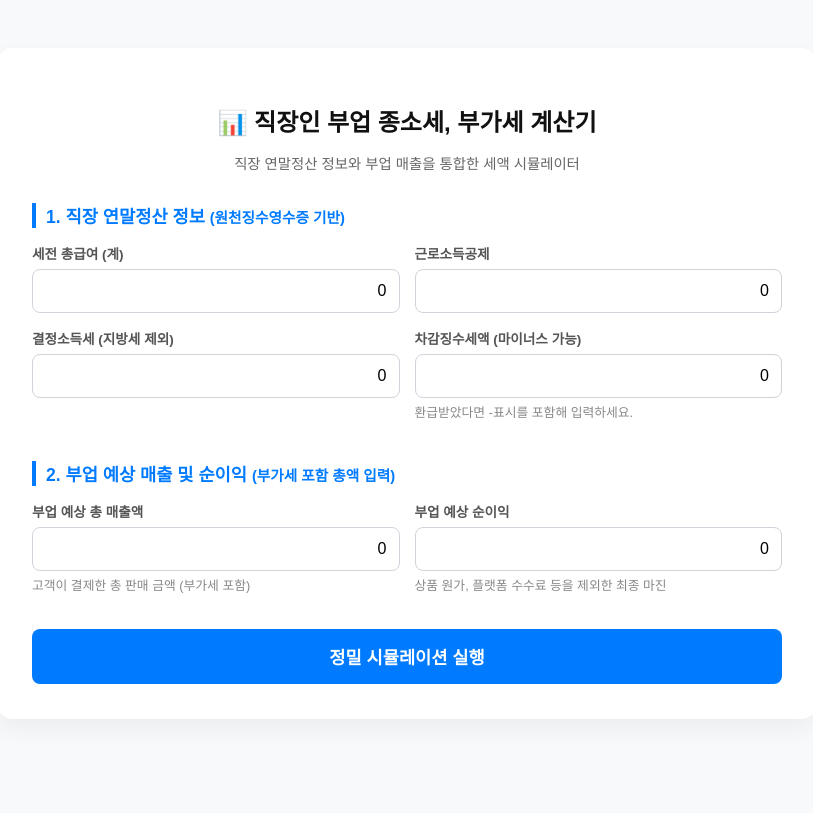
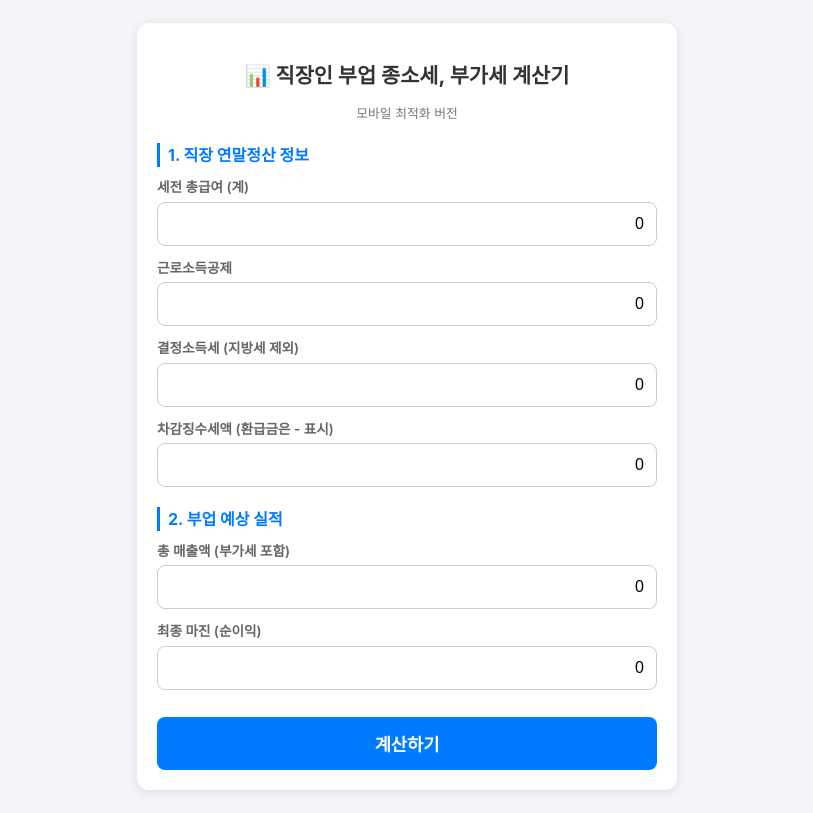
Before and after one commit to whitefrill/laladay6, a plain HTML site: page 직장인 부업 종소세, 부가세 계산기.html in a window 1280 px wide. Shown: the whole page, without its empty margins (233-1046 px from the left). Drawn offline with Linux system fonts and the light colour scheme.

Commit message:
Add files via upload

```diff
--- a/직장인 부업 종소세, 부가세 계산기.html
+++ b/직장인 부업 종소세, 부가세 계산기.html
@@ -2,129 +2,64 @@
 <html lang="ko">
 <head>
     <meta charset="UTF-8">
-    <title>직장인 부업 종소세, 부가세 계산기</title>
+    <meta name="viewport" content="width=device-width, initial-scale=1.0">
+    <title>직장인 부업 세금 계산기</title>
     <style>
-        body { font-family: 'Malgun Gothic', sans-serif; background: #f8f9fa; padding: 40px 20px; color: #333; }
-        .container { max-width: 750px; margin: 0 auto; background: white; padding: 35px; border-radius: 16px; box-shadow: 0 10px 25px rgba(0,0,0,0.05); }
-        h2 { text-align: center; color: #111; margin-bottom: 10px; font-weight: bold; }
-        .subtitle { text-align: center; color: #666; font-size: 0.9em; margin-bottom: 30px; }
-        .section-title { font-size: 1.1em; font-weight: bold; color: #007bff; border-left: 4px solid #007bff; padding-left: 10px; margin: 25px 0 15px 0; }
-        .grid { display: grid; grid-template-columns: 1fr 1fr; gap: 15px; }
-        .input-group { margin-bottom: 15px; }
-        label { display: block; margin-bottom: 6px; font-weight: 600; font-size: 0.85em; color: #555; }
-        input[type="text"] { width: 100%; padding: 12px; border: 1px solid #ced4da; border-radius: 8px; box-sizing: border-box; font-size: 1em; text-align: right; }
-        .info-tip { font-size: 0.8em; color: #888; margin-top: 4px; }
-        button { width: 100%; padding: 15px; background: #007bff; color: white; border: none; border-radius: 8px; cursor: pointer; font-size: 1.1em; font-weight: bold; margin-top: 20px; transition: 0.2s; }
-        button:hover { background: #0056b3; }
-        .result-box { margin-top: 30px; padding: 25px; background: #f1f3f5; border-radius: 12px; display: none; }
-        .result-row { display: flex; justify-content: space-between; margin-bottom: 10px; font-size: 0.95em; }
-        .result-row.total { font-size: 1.2em; font-weight: bold; border-top: 2px dashed #dee2e6; padding-top: 15px; margin-top: 15px; }
-        .highlight-box { background: #fff; padding: 15px; border-radius: 8px; margin: 15px 0; border: 1px solid #e2e8f0; }
+        body { font-family: -apple-system, BlinkMacSystemFont, "Segoe UI", Roboto, sans-serif; background: #f4f4f9; padding: 15px; color: #333; line-height: 1.5; }
+        .container { max-width: 500px; margin: 0 auto; background: white; padding: 20px; border-radius: 12px; box-shadow: 0 2px 10px rgba(0,0,0,0.1); }
+        h2 { text-align: center; font-size: 1.3em; margin-bottom: 5px; }
+        .subtitle { text-align: center; color: #777; font-size: 0.8em; margin-bottom: 20px; }
+        .section-title { font-size: 1em; font-weight: bold; color: #007bff; border-left: 3px solid #007bff; padding-left: 8px; margin: 20px 0 10px 0; }
+
+        /* 모바일을 위해 1열 구조로 변경 */
+        .input-group { margin-bottom: 12px; }
+        label { display: block; font-size: 0.85em; font-weight: 600; margin-bottom: 4px; color: #666; }
+        input[type="text"] { width: 100%; padding: 12px; border: 1px solid #ccc; border-radius: 8px; font-size: 1em; box-sizing: border-box; text-align: right; }
+        .info-tip { font-size: 0.75em; color: #999; margin-top: 2px; }
+
+        button { width: 100%; padding: 14px; background: #007bff; color: white; border: none; border-radius: 8px; font-size: 1.1em; font-weight: bold; margin-top: 15px; }
+
+        .result-box { margin-top: 20px; padding: 15px; background: #f8f9fa; border-radius: 10px; display: none; font-size: 0.9em; }
+        .result-row { display: flex; justify-content: space-between; margin-bottom: 8px; }
+        .highlight-box { background: #fff; padding: 10px; border-radius: 8px; margin: 10px 0; border: 1px solid #e2e8f0; }
+        .total { font-size: 1.1em; font-weight: bold; border-top: 1px solid #ddd; padding-top: 10px; margin-top: 10px; }
         .text-blue { color: #007bff; font-weight: bold; }
         .text-red { color: #dc3545; font-weight: bold; }
-        .badge { background: #6c757d; color: white; padding: 2px 6px; border-radius: 4px; font-size: 0.75em; margin-right: 5px; vertical-align: middle; }
     </style>
 </head>
 <body>
 
 <div class="container">
     <h2>📊 직장인 부업 종소세, 부가세 계산기</h2>
-    <p class="subtitle">직장 연말정산 정보와 부업 매출을 통합한 세액 시뮬레이터</p>
+    <p class="subtitle">모바일 최적화 버전</p>
 
-    <!-- 1. 직장 정보 -->
-    <div class="section-title">1. 직장 연말정산 정보 <small>(원천징수영수증 기반)</small></div>
-    <div class="grid">
-        <div class="input-group">
-            <label>세전 총급여 (계)</label>
-            <input type="text" id="salary" value="0" oninput="formatInput(this)">
+    <div class="section-title">1. 직장 연말정산 정보</div>
+    <div class="input-group"><label>세전 총급여 (계)</label><input type="text" id="salary" value="0" oninput="formatInput(this)"></div>
+    <div class="input-group"><label>근로소득공제</label><input type="text" id="wageDeduction" value="0" oninput="formatInput(this)"></div>
+    <div class="input-group"><label>결정소득세 (지방세 제외)</label><input type="text" id="firmTax" value="0" oninput="formatInput(this)"></div>
+    <div class="input-group"><label>차감징수세액 (환급금은 - 표시)</label><input type="text" id="interimTax" value="0" oninput="formatInput(this, true)"></div>
+
+    <div class="section-title">2. 부업 예상 실적</div>
+    <div class="input-group"><label>총 매출액 (부가세 포함)</label><input type="text" id="sales" value="0" oninput="formatInput(this)"></div>
+    <div class="input-group"><label>최종 마진 (순이익)</label><input type="text" id="sideProfit" value="0" oninput="formatInput(this)"></div>
+
+    <button onclick="calculatePreciseTax()">계산하기</button>
+
+    <div id="resultArea" class="result-box">
+        <div class="section-title" style="color:#28a745; border-color:#28a745;">결과</div>
+        <div class="highlight-box">
+            <div class="result-row"><span>직장 과세표준 구간</span><span id="resTaxBrack">-</span></div>
+            <div class="result-row"><span>부업 세율</span><span id="resRate">0%</span></div>
         </div>
-        <div class="input-group">
-            <label>근로소득공제</label>
-            <input type="text" id="wageDeduction" value="0" oninput="formatInput(this)">
+        <div class="result-row"><span>1월 예상 부가세</span><span class="text-blue" id="resVat">0원</span></div>
+        <div class="highlight-box">
+            <div class="result-row"><span>순이익 총액</span><span id="rawProfit">0원</span></div>
+            <div class="result-row"><span>부가세 제외</span><span class="text-red">- <span id="vatInProfit">0</span>원</span></div>
+            <div class="result-row" style="font-weight:bold; border-top:1px solid #ddd; padding-top:5px;"><span>종소세 대상 순이익</span><span class="text-blue" id="realProfit">0원</span></div>
         </div>
-    </div>
-    <div class="grid">
-        <div class="input-group">
-            <label>결정소득세 (지방세 제외)</label>
-            <input type="text" id="firmTax" value="0" oninput="formatInput(this)">
-        </div>
-        <div class="input-group">
-            <label>차감징수세액 (마이너스 가능)</label>
-            <input type="text" id="interimTax" value="0" oninput="formatInput(this, true)">
-            <div class="info-tip">환급받았다면 -표시를 포함해 입력하세요.</div>
-        </div>
-    </div>
-
-    <!-- 2. 부업 정보 (부가세 포함하여 입력) -->
-    <div class="section-title">2. 부업 예상 매출 및 순이익 <small>(부가세 포함 총액 입력)</small></div>
-    <div class="grid">
-        <div class="input-group">
-            <label>부업 예상 총 매출액</label>
-            <input type="text" id="sales" value="0" oninput="formatInput(this)">
-            <div class="info-tip">고객이 결제한 총 판매 금액 (부가세 포함)</div>
-        </div>
-        <div class="input-group">
-            <label>부업 예상 순이익</label>
-            <input type="text" id="sideProfit" value="0" oninput="formatInput(this)">
-            <div class="info-tip">상품 원가, 플랫폼 수수료 등을 제외한 최종 마진</div>
-        </div>
-    </div>
-
-    <button onclick="calculatePreciseTax()">정밀 시뮬레이션 실행</button>
-
-    <!-- 3. 결과 화면 -->
-    <div id="resultArea" class="result-box">
-        <div class="section-title" style="margin-top:0; border-color:#28a745; color:#28a745;">3. 시뮬레이션 결과</div>
-
-        <div class="highlight-box">
-            <div class="result-row">
-                <span><span class="badge">정보</span> 직장 과세표준 구간</span>
-                <span id="resTaxBrack" style="font-weight:bold;">-</span>
-            </div>
-            <div class="result-row">
-                <span><span class="badge">정보</span> 부업 적용 예상 세율</span>
-                <span><span id="resRate">0</span>%</span>
-            </div>
-        </div>
-
-        <div class="result-row">
-            <span>💸 1월 예상 부가가치세 (반납할 돈)</span>
-            <span>약 <span id="resVat" class="text-blue">0</span> 원</span>
-        </div>
-
-        <div class="highlight-box" style="border-left: 4px solid #f6ad55;">
-            <p style="font-size:0.85em; margin-bottom:10px; color:#c05621; font-weight:bold;">💡 종합소득세 계산 원리</p>
-            <div class="result-row">
-                <span>입력하신 부업 순이익 (최종 마진)</span>
-                <span id="rawProfit">0</span>원
-            </div>
-            <div class="result-row">
-                <span>부가세 제외 (내 돈 아님)</span>
-                <span class="text-red">- <span id="vatInProfit">0</span>원</span>
-            </div>
-            <div class="result-row" style="border-top:1px solid #ddd; padding-top:5px; font-weight:bold;">
-                <span>종소세 대상 순이익 (장부상 이익)</span>
-                <span id="realProfit" class="text-blue">0</span>원
-            </div>
-        </div>
-
-        <div class="result-row">
-            <span>📅 5월 종합소득세 추가분</span>
-            <span><span id="resIncomeTax">0</span> 원</span>
-        </div>
-        <div class="result-row">
-            <span>➕ 지방소득세 (10%)</span>
-            <span><span id="resLocalTax">0</span> 원</span>
-        </div>
-
-        <div class="result-row total">
-            <span>최종 정산 (직장환급금 반영 후)</span>
-            <span id="resFinalStatus" class="text-blue">0 원</span>
-        </div>
-
-        <p style="font-size: 0.8em; color: #6c757d; margin-top: 15px; text-align: center; line-height:1.5;">
-            ※ 부가세는 내 이익이 아니라 국가에 전달하는 돈이므로,<br>소득세 계산 시에는 자동으로 제외 처리되었습니다.
-        </p>
+        <div class="result-row"><span>5월 종소세 추가분</span><span id="resIncomeTax">0원</span></div>
+        <div class="result-row"><span>지방소득세 (10%)</span><span id="resLocalTax">0원</span></div>
+        <div class="result-row total"><span>최종 정산 금액</span><span id="resFinalStatus">0원</span></div>
     </div>
 </div>
 
@@ -143,65 +78,28 @@
         }
         el.value = value;
     }
-
     function parseNumber(id) {
         const val = document.getElementById(id).value.replace(/,/g, '');
         return val === '' || val === '-' ? 0 : parseFloat(val);
     }
-
     function calculatePreciseTax() {
-        const salary = parseNumber('salary');
-        const wageDeduction = parseNumber('wageDeduction');
-        const firmTax = parseNumber('firmTax');
-        const interimTax = parseNumber('interimTax');
-        const salesTotal = parseNumber('sales');
-        const profitTotal = parseNumber('sideProfit');
-
-        const vatInSales = Math.floor(salesTotal / 11);
-        const vatInProfit = Math.floor(profitTotal * 0.1);
-        const realProfit = profitTotal - vatInProfit;
-
-        let estimatedBase = 0;
-        if (firmTax <= 840000) estimatedBase = firmTax / 0.06;
-        else if (firmTax <= 6240000) estimatedBase = (firmTax + 1260000) / 0.15;
-        else if (firmTax <= 15360000) estimatedBase = (firmTax + 5760000) / 0.24;
-        else if (firmTax <= 37060000) estimatedBase = (firmTax + 15440000) / 0.35;
-        else estimatedBase = (firmTax + 19940000) / 0.38;
-
-        let rate = 0;
-        let bracketText = "";
-        if (estimatedBase <= 14000000) { rate = 0.06; bracketText = "1,400만 이하 (6%)"; }
-        else if (estimatedBase <= 50000000) { rate = 0.15; bracketText = "5,000만 이하 (15%)"; }
-        else if (estimatedBase <= 88000000) { rate = 0.24; bracketText = "8,800만 이하 (24%)"; }
-        else if (estimatedBase <= 150000000) { rate = 0.35; bracketText = "1.5억 이하 (35%)"; }
-        else { rate = 0.38; bracketText = "1.5억 초과 (38%)"; }
-
-        const incomeTax = Math.floor(realProfit * rate);
-        const localTax = Math.floor(incomeTax * 0.1);
-        const totalSideTax = incomeTax + localTax;
-        const finalStatus = (-interimTax) - totalSideTax;
-
+        const salary = parseNumber('salary'), wageDeduction = parseNumber('wageDeduction'), firmTax = parseNumber('firmTax'), interimTax = parseNumber('interimTax'), salesTotal = parseNumber('sales'), profitTotal = parseNumber('sideProfit');
+        const vatInSales = Math.floor(salesTotal / 11), vatInProfit = Math.floor(profitTotal * 0.1), realProfit = profitTotal - vatInProfit;
+        let estimatedBase = firmTax <= 840000 ? firmTax/0.06 : (firmTax <= 6240000 ? (firmTax+1260000)/0.15 : (firmTax <= 15360000 ? (firmTax+5760000)/0.24 : (firmTax <= 37060000 ? (firmTax+15440000)/0.35 : (firmTax+19940000)/0.38)));
+        let rate = estimatedBase <= 14000000 ? 0.06 : (estimatedBase <= 50000000 ? 0.15 : (estimatedBase <= 88000000 ? 0.24 : (estimatedBase <= 150000000 ? 0.35 : 0.38)));
+        let bracketText = estimatedBase <= 14000000 ? "6%" : (estimatedBase <= 50000000 ? "15%" : (estimatedBase <= 88000000 ? "24%" : "35%+"));
+        const incomeTax = Math.floor(realProfit * rate), localTax = Math.floor(incomeTax * 0.1), totalSideTax = incomeTax + localTax, finalStatus = (-interimTax) - totalSideTax;
         document.getElementById('resTaxBrack').innerText = bracketText;
-        document.getElementById('resRate').innerText = (rate * 100).toFixed(0);
-        document.getElementById('resVat').innerText = vatInSales.toLocaleString();
-
-        document.getElementById('rawProfit').innerText = profitTotal.toLocaleString();
-        document.getElementById('vatInProfit').innerText = vatInProfit.toLocaleString();
-        document.getElementById('realProfit').innerText = realProfit.toLocaleString();
-
-        document.getElementById('resIncomeTax').innerText = incomeTax.toLocaleString();
-        document.getElementById('resLocalTax').innerText = localTax.toLocaleString();
-
-        const finalEl = document.getElementById('resFinalStatus');
-        if(finalStatus >= 0) {
-            finalEl.innerHTML = `<span class='text-blue'>${finalStatus.toLocaleString()} 원 환급</span>`;
-        } else {
-            finalEl.innerHTML = `<span class='text-red'>${Math.abs(finalStatus).toLocaleString()} 원 납부</span>`;
-        }
-
+        document.getElementById('resRate').innerText = (rate*100) + "%";
+        document.getElementById('resVat').innerText = vatInSales.toLocaleString() + "원";
+        document.getElementById('rawProfit').innerText = profitTotal.toLocaleString() + "원";
+        document.getElementById('vatInProfit').innerText = vatInProfit.toLocaleString() + "원";
+        document.getElementById('realProfit').innerText = realProfit.toLocaleString() + "원";
+        document.getElementById('resIncomeTax').innerText = incomeTax.toLocaleString() + "원";
+        document.getElementById('resLocalTax').innerText = localTax.toLocaleString() + "원";
+        document.getElementById('resFinalStatus').innerHTML = finalStatus >= 0 ? `<span class='text-blue'>${finalStatus.toLocaleString()}원 환급</span>` : `<span class='text-red'>${Math.abs(finalStatus).toLocaleString()}원 납부</span>`;
         document.getElementById('resultArea').style.display = 'block';
     }
 </script>
-
 </body>
 </html>
```
